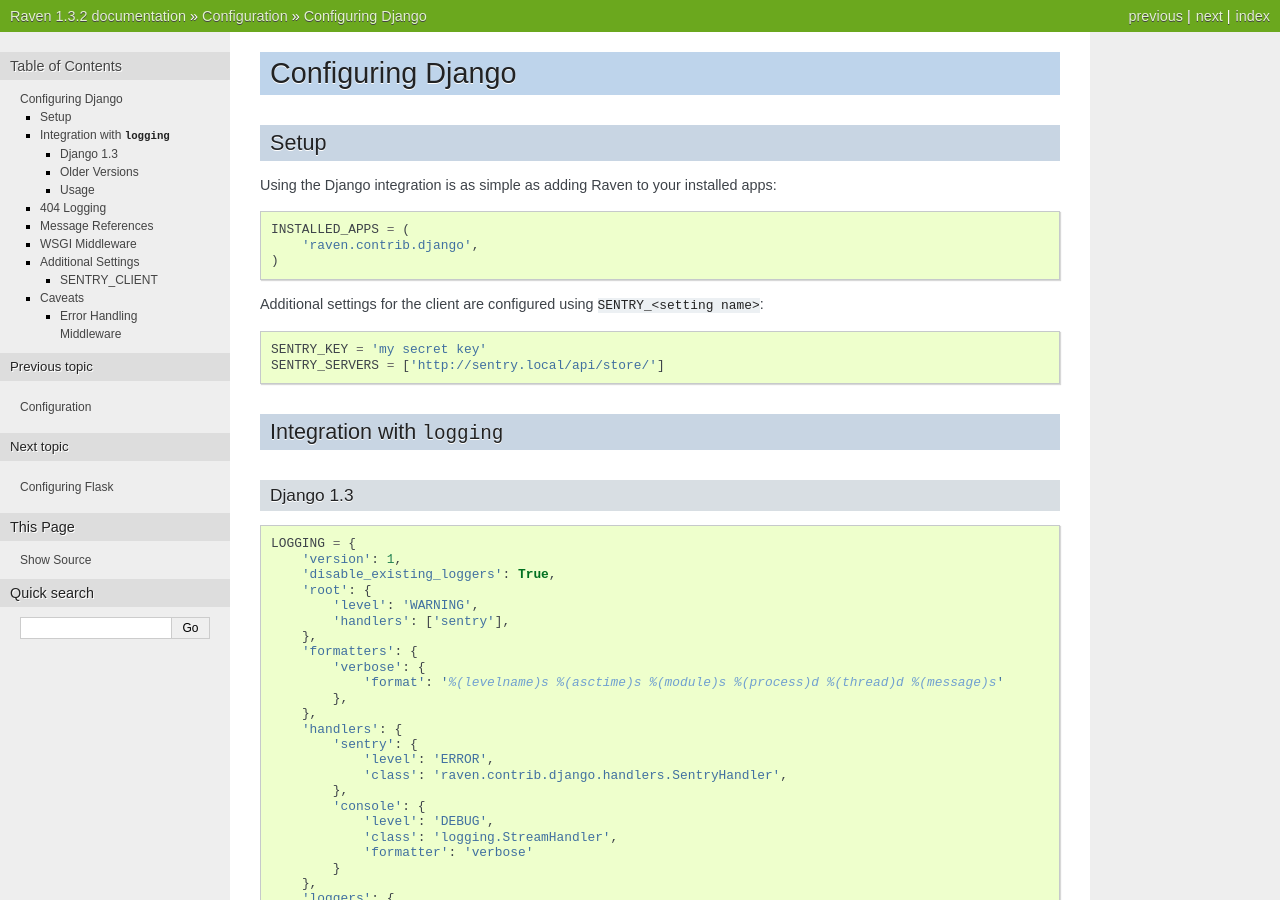
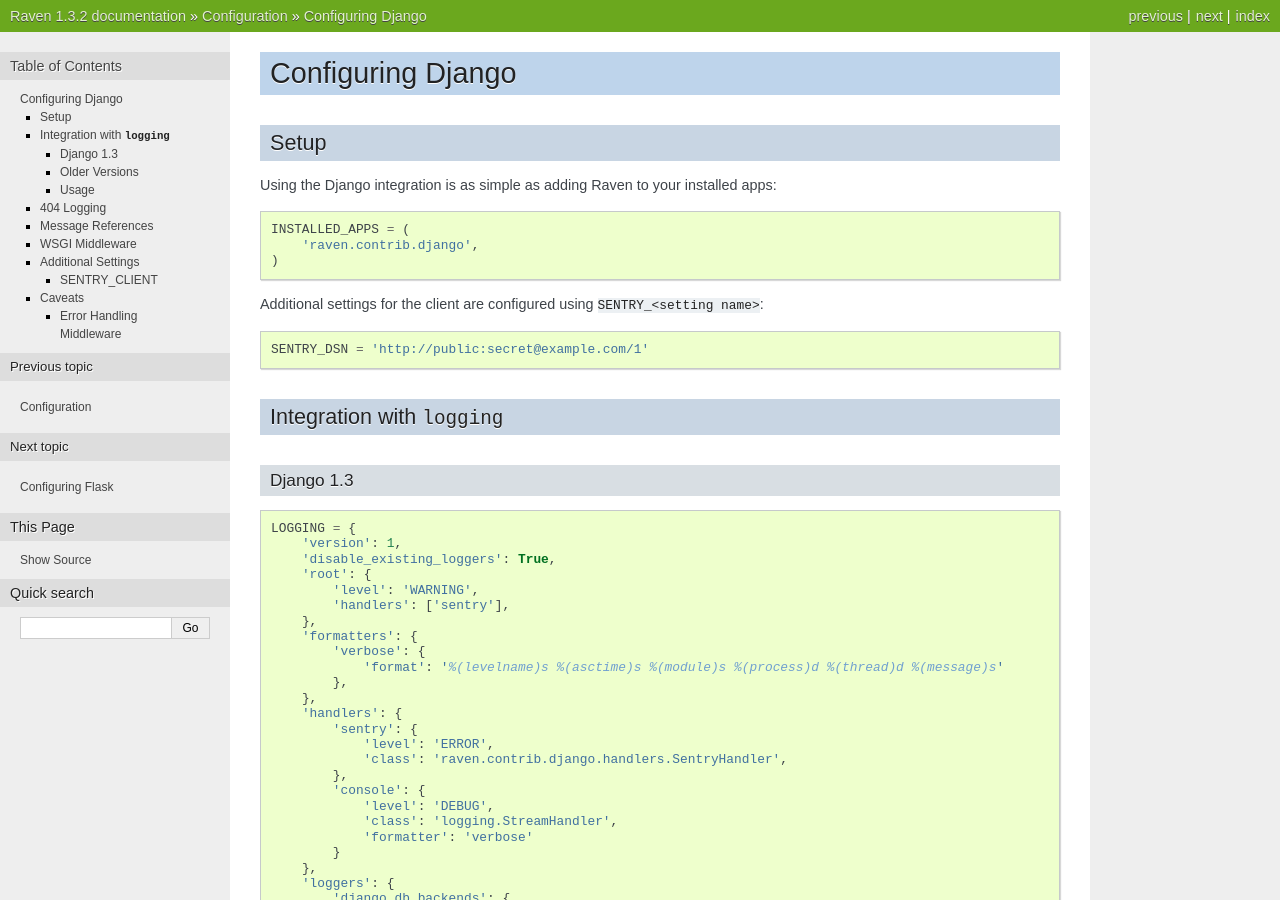
Before and after one commit to JohnFredok/apm-agent-python, a Sphinx documentation site: the page built from docs/config/django.rst, in a window 1280 px wide and 900 px high. Built offline with Sphinx 7.4.7, drawn with Linux system fonts in a browser that asks for light colours; pages that are not in the unit, such as notebooks, are missing from menus.

Commit message:
fixed django configuration

```diff
--- a/docs/config/django.rst
+++ b/docs/config/django.rst
@@ -12,8 +12,8 @@
 
 Additional settings for the client are configured using ``SENTRY_<setting name>``::
 
-    SENTRY_KEY = 'my secret key'
-    SENTRY_SERVERS = ['http://sentry.local/api/store/']
+    SENTRY_DSN = 'http://public:secret@example.com/1'
+
 
 Integration with ``logging``
 ----------------------------
```
